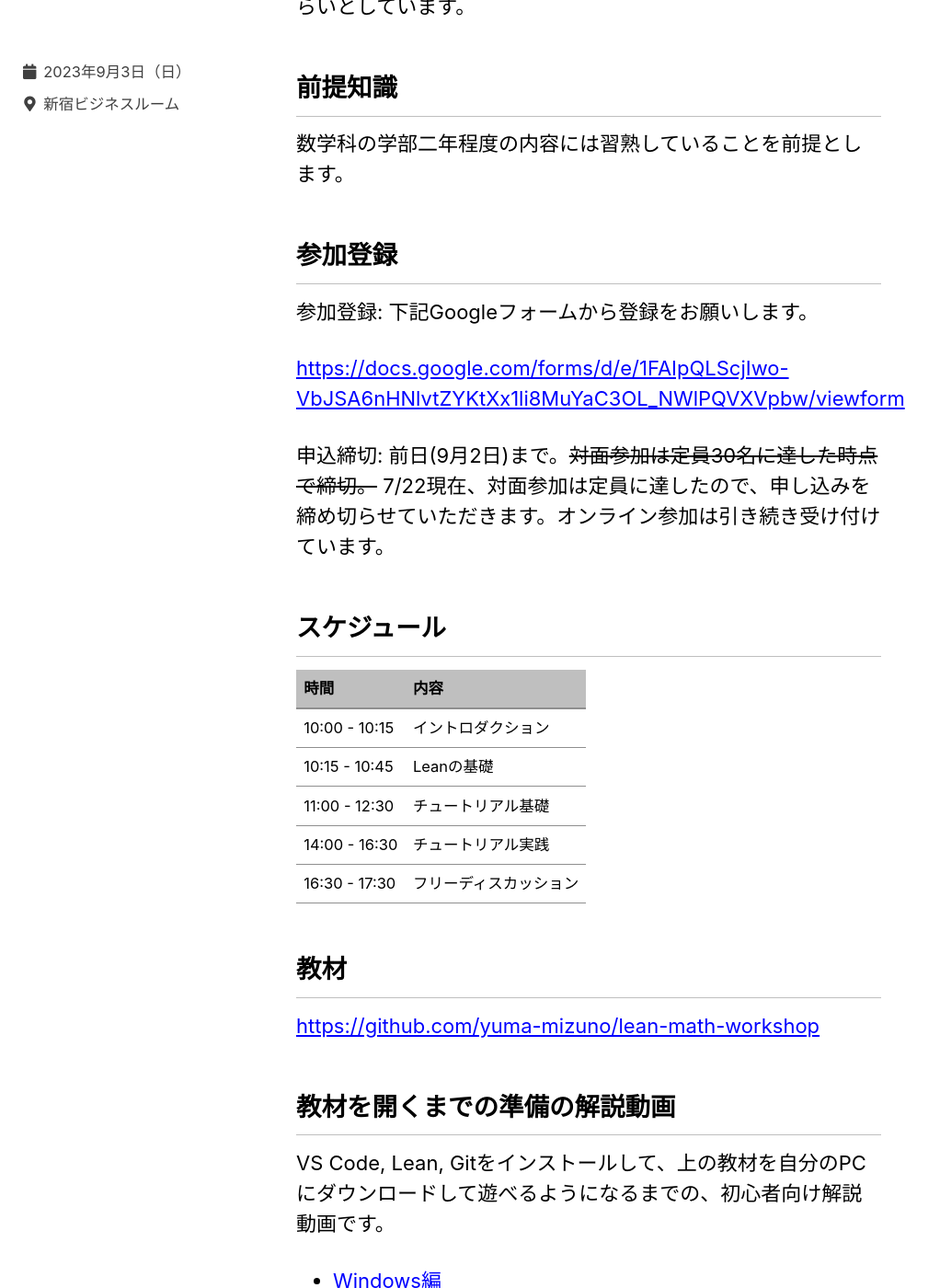
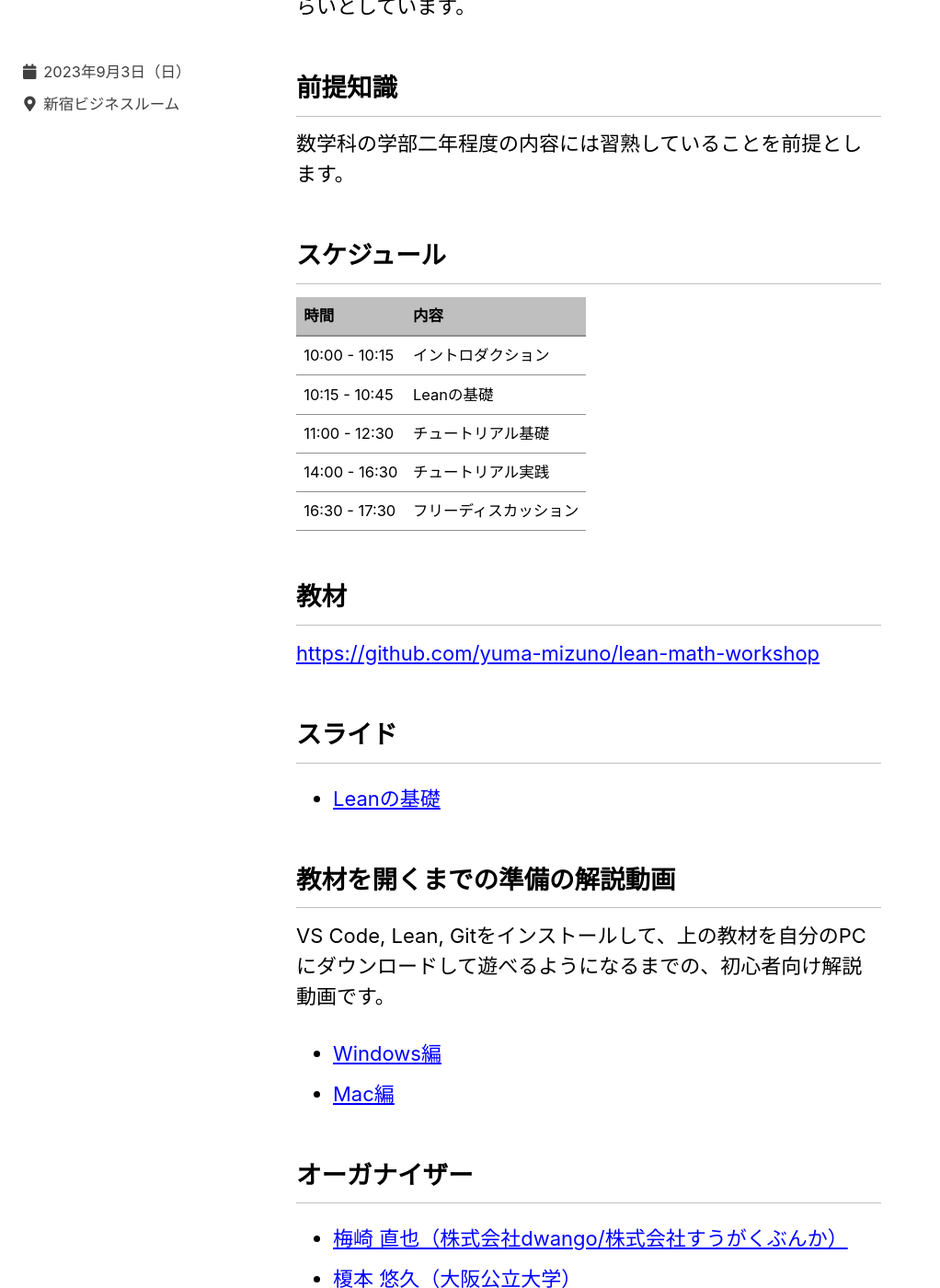
Before and after one commit to haruhisa-enomoto/lean-math-workshop, a Jekyll site: the page built from _pages/home.md, in a window 1280 px wide and 1400 px high, scrolled down 1457 px. Shown: the whole window at 92% size, without its empty margins (0-1022 px from the left). Built offline with Jekyll 4.4.1, drawn with Linux system fonts in a browser that asks for light colours; cached includes are drawn as plain includes.

Commit message:
Add slide

```diff
--- a/_config.yml
+++ b/_config.yml
@@ -141,6 +141,7 @@ footer:
 include:
   - .htaccess
   - _pages
+  - files
 exclude:
   - "*.sublime-project"
   - "*.sublime-workspace"
--- a/_pages/home.md
+++ b/_pages/home.md
@@ -26,14 +26,6 @@ title: "数学系のためのLean勉強会"
 ## 前提知識
 数学科の学部二年程度の内容には習熟していることを前提とします。
 
-## 参加登録
-
-参加登録: 下記Googleフォームから登録をお願いします。
-
-<https://docs.google.com/forms/d/e/1FAIpQLScjIwo-VbJSA6nHNlvtZYKtXx1li8MuYaC3OL_NWlPQVXVpbw/viewform>
-
-申込締切: 前日(9月2日)まで。~~対面参加は定員30名に達した時点で締切。~~ 7/22現在、対面参加は定員に達したので、申し込みを締め切らせていただきます。オンライン参加は引き続き受け付けています。
-
 ## スケジュール
 
 |時間|内容|
@@ -48,6 +40,9 @@ title: "数学系のためのLean勉強会"
 
 <https://github.com/yuma-mizuno/lean-math-workshop>
 
+## スライド
+- [Leanの基礎](/files/2023-09-03.pdf)
+
 ## 教材を開くまでの準備の解説動画
 VS Code, Lean, Gitをインストールして、上の教材を自分のPCにダウンロードして遊べるようになるまでの、初心者向け解説動画です。
 - [Windows編](https://youtu.be/LDfmNmzY5_8)
```
Also changed, not shown: 1 other file.
